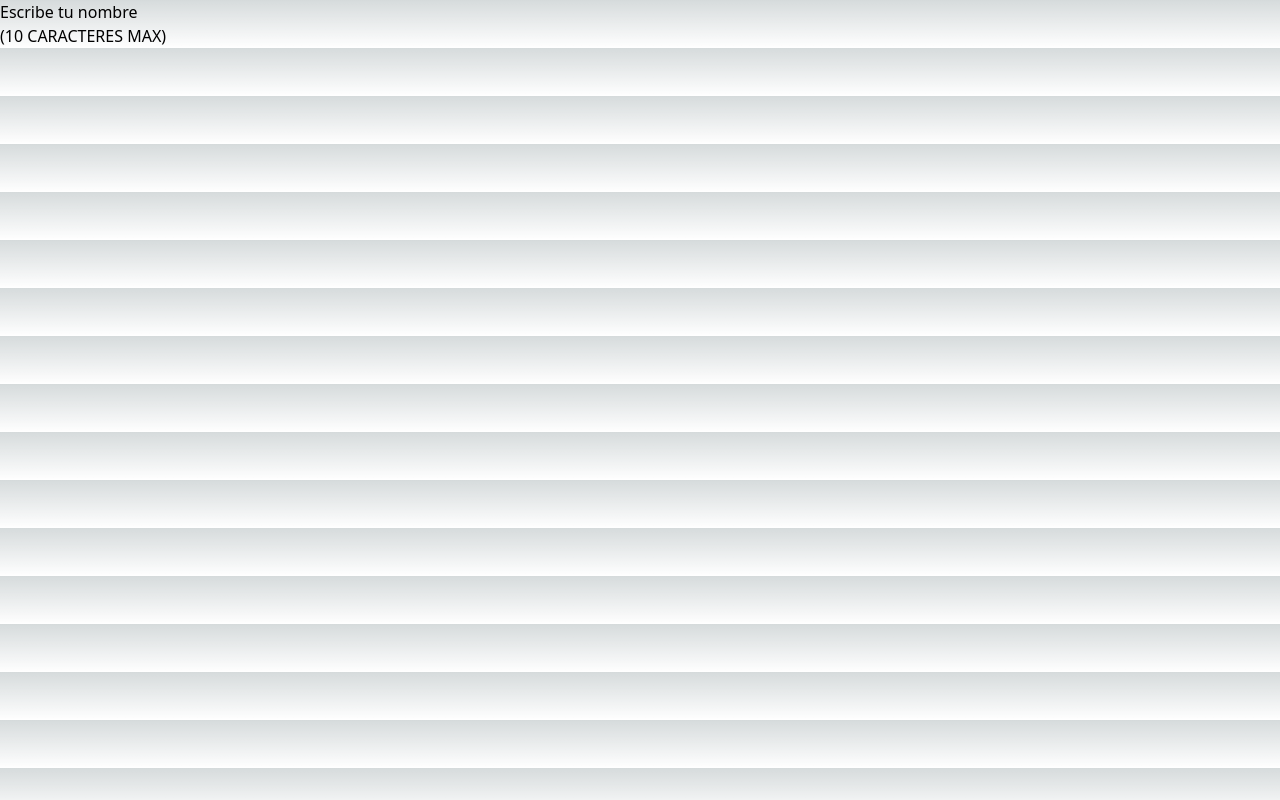
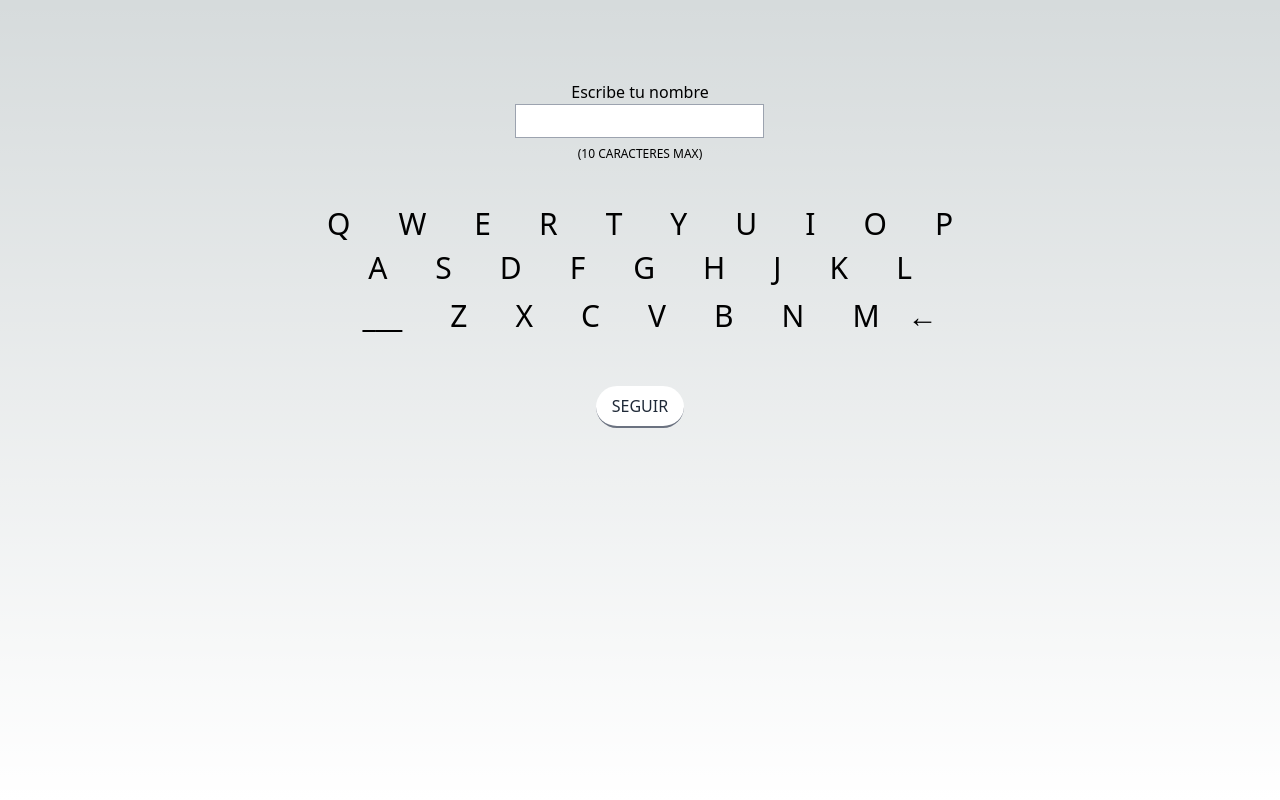
Before and after one commit to frankgimeno3/pompeiatotem, a Next.js app: page /landing/es in a window 1280 px wide. Built offline with nearby package versions, Linux system fonts and the light colour scheme.

Commit message:
componente nombre funcional para agregar input

```diff
--- a/components/cuestionario/1nombre/nombre.tsx
+++ b/components/cuestionario/1nombre/nombre.tsx
@@ -1,14 +1,145 @@
-import React, { useEffect } from 'react';
+import React, { useState } from "react";
 
 const Nombre: React.FC = () => {
+  const [inputValue, setInputValue] = useState("");
+  const [characterCount, setCharacterCount] = useState(0);
+
+  const handleButtonClick = (character: string) => {
+    if (characterCount < 10) {
+      setInputValue(inputValue + character);
+      setCharacterCount(characterCount + 1);
+    }
+  };
+
+  const handleDeleteCharacter = () => {
+    if (inputValue.length > 0) {
+      setInputValue(inputValue.slice(0, -1));
+      setCharacterCount(characterCount - 1);
+    }
+  };
 
   return (
     <div>
       <div>
         <h2>Escribe tu nombre</h2>
-        <p>(10 CARACTERES MAX)</p>
+        <input
+          type="text"
+          value={inputValue}
+          readOnly
+          className="border border-gray-400 px-2 py-1 mb-2"
+        />
+        {characterCount < 10 && (
+          <p className="text-black text-xs font-light">(10 CARACTERES MAX)</p>
+        )}
+        {characterCount === 10 && (
+          <p className="text-red-500 text-xs font-bold">(10 CARACTERES MAX)</p>
+        )}
       </div>
-    </div>
+      <div className="mx-20 my-10">
+        <div>
+        <button onClick={() => handleButtonClick("Q")} className="bg-transparent px-5 text-3xl mx-1 my-1 hover:bg-white hover:text-orange">
+          Q
+        </button>
+        <button onClick={() => handleButtonClick("W")} className="bg-transparent px-5 text-3xl mx-1 my-1 hover:bg-white hover:text-orange">
+          W
+        </button>
+        <button onClick={() => handleButtonClick("E")} className="bg-transparent px-5 text-3xl mx-1 my-1 hover:bg-white hover:text-orange">
+          E
+        </button>
+        <button onClick={() => handleButtonClick("R")} className="bg-transparent px-5 text-3xl mx-1 my-1 hover:bg-white hover:text-orange">
+          R
+        </button>
+        <button onClick={() => handleButtonClick("T")} className="bg-transparent px-5 text-3xl mx-1 my-1 hover:bg-white hover:text-orange">
+          T
+        </button>
+        <button onClick={() => handleButtonClick("Y")} className="bg-transparent px-5 text-3xl mx-1 my-1 hover:bg-white hover:text-orange">
+          Y
+        </button>
+        <button onClick={() => handleButtonClick("U")} className="bg-transparent px-5 text-3xl mx-1 my-1 hover:bg-white hover:text-orange">
+          U
+        </button>
+        <button onClick={() => handleButtonClick("I")} className="bg-transparent px-5 text-3xl mx-1 my-1 hover:bg-white hover:text-orange">
+          I
+        </button>
+        <button onClick={() => handleButtonClick("O")} className="bg-transparent px-5 text-3xl mx-1 my-1 hover:bg-white hover:text-orange">
+          O
+        </button>
+        <button onClick={() => handleButtonClick("P")} className="bg-transparent px-5 text-3xl mx-1 my-1 hover:bg-white hover:text-orange">
+          P
+        </button>
+        </div>
+        <div>
+        <button onClick={() => handleButtonClick("A")} className="bg-transparent px-5 text-3xl mx-1 my-1 hover:bg-white hover:text-orange">
+          A
+        </button>
+        <button onClick={() => handleButtonClick("S")} className="bg-transparent px-5 text-3xl mx-1 my-1 hover:bg-white hover:text-orange">
+          S
+        </button>
+        <button onClick={() => handleButtonClick("D")} className="bg-transparent px-5 text-3xl mx-1 my-1 hover:bg-white hover:text-orange">
+          D
+        </button>
+        <button onClick={() => handleButtonClick("F")} className="bg-transparent px-5 text-3xl mx-1 my-1 hover:bg-white hover:text-orange">
+          F
+        </button>
+        <button onClick={() => handleButtonClick("G")} className="bg-transparent px-5 text-3xl mx-1 my-1 hover:bg-white hover:text-orange">
+          G
+        </button>
+        <button onClick={() => handleButtonClick("H")} className="bg-transparent px-5 text-3xl mx-1 my-1 hover:bg-white hover:text-orange">
+          H
+        </button>
+        <button onClick={() => handleButtonClick("J")} className="bg-transparent px-5 text-3xl mx-1 my-1 hover:bg-white hover:text-orange">
+          J
+        </button>
+        <button onClick={() => handleButtonClick("K")} className="bg-transparent px-5 text-3xl mx-1 my-1 hover:bg-white hover:text-orange">
+          K
+        </button>
+        <button onClick={() => handleButtonClick("L")} className="bg-transparent px-5 text-3xl mx-1 my-1 hover:bg-white hover:text-orange">
+          L
+        </button>
+        </div>
+        <div>
+        <button onClick={() => handleButtonClick(" ")} className="bg-transparent px-5 text-3xl mx-1 my-1 hover:bg-white hover:text-orange">
+          ___
+        </button>
+        <button onClick={() => handleButtonClick("Z")} className="bg-transparent px-5 text-3xl mx-1 my-1 hover:bg-white hover:text-orange">
+          Z
+        </button>
+        <button onClick={() => handleButtonClick("X")} className="bg-transparent px-5 text-3xl mx-1 my-1 hover:bg-white hover:text-orange">
+          X
+        </button>
+        <button onClick={() => handleButtonClick("C")} className="bg-transparent px-5 text-3xl mx-1 my-1 hover:bg-white hover:text-orange">
+          C
+        </button>
+        <button onClick={() => handleButtonClick("V")} className="bg-transparent px-5 text-3xl mx-1 my-1 hover:bg-white hover:text-orange">
+          V
+        </button>
+        <button onClick={() => handleButtonClick("B")} className="bg-transparent px-5 text-3xl mx-1 my-1 hover:bg-white hover:text-orange">
+          B
+        </button>
+        <button onClick={() => handleButtonClick("N")} className="bg-transparent px-5 text-3xl mx-1 my-1 hover:bg-white hover:text-orange">
+          N
+        </button>
+        <button onClick={() => handleButtonClick("M")} className="bg-transparent px-5 text-3xl mx-1 my-1 hover:bg-white hover:text-orange">
+          M
+        </button>
+        <button
+          className="bg-transparent text-3xl mt-2 mx-1"
+          onClick={handleDeleteCharacter}
+        >
+          &#8592;
+        </button>
+        </div>
+
+
+      </div>
+      <button
+        className="mt-2 bg-white text-gray-800 rounded-full py-2 px-4 border-b-2 border-gray-500 hover:bg-gray-600 hover:text-white"
+        onClick={() => setInputValue("")}
+      >
+        SEGUIR
+      </button>
+
+     </div>
   );
 };
 
--- a/pages/landing/es/index.tsx
+++ b/pages/landing/es/index.tsx
@@ -55,9 +55,9 @@ const Cuestionario = () => {
   };
 
   return (
-    <>
+    <div className="h-screen flex py-20 justify-center text-center">
       {renderComponenteActual()}
-    </>
+    </div>
   );
 };
 
```
